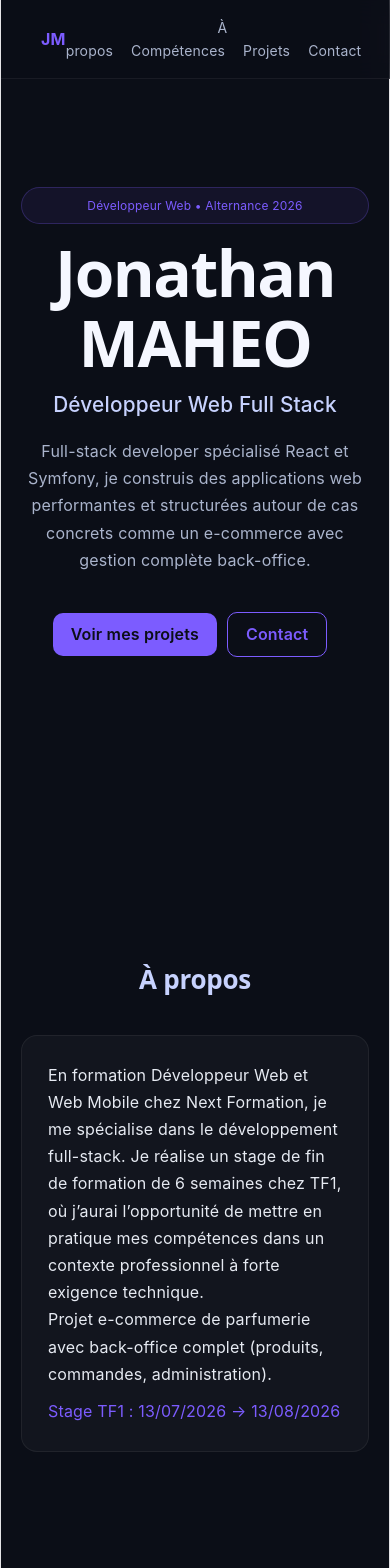
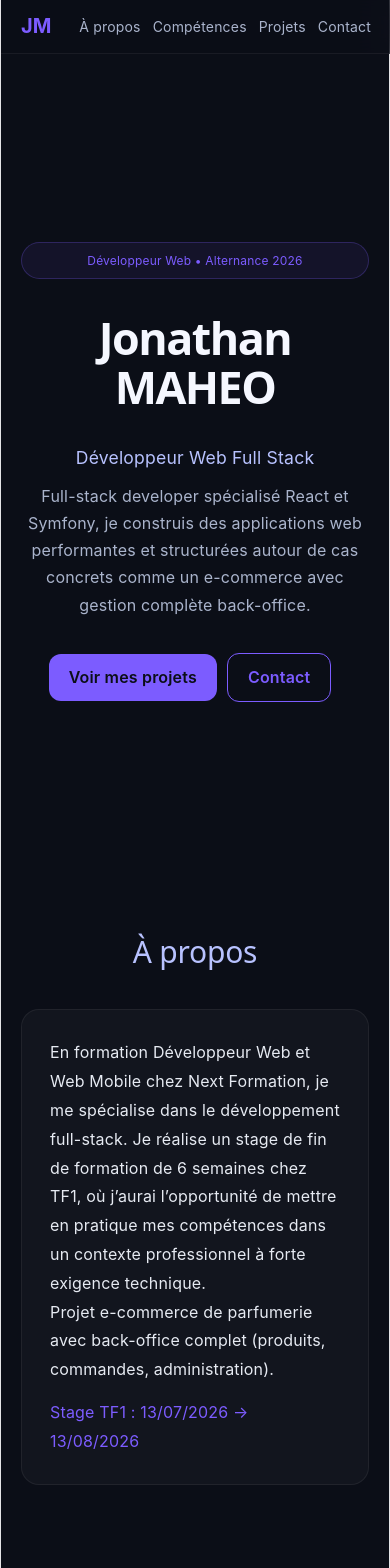
Before and after one commit to jonathanmaheo/portfolio, a React app: page / in a window 390 px wide. Shown: the top 1568 px of the page. Built offline with nearby package versions, Linux system fonts and the light colour scheme; the HTML template or start-up script is replaced by a standard one.

Commit message:
fix navbar responsive

```diff
--- a/src/App.css
+++ b/src/App.css
@@ -5,56 +5,86 @@
   font-family: Inter, system-ui, sans-serif;
 }
 
+html {
+  scroll-behavior: smooth;
+}
+
 body {
   background: #0B0E17;
   color: #E6EAF2;
+  overflow-x: hidden;
 }
 
-/* NAV */
+/* ===================== */
+/* NAVBAR */
+/* ===================== */
+
 .nav {
   position: fixed;
   top: 0;
   width: 100%;
+
   padding: 16px 40px;
+
   display: flex;
   justify-content: space-between;
   align-items: center;
-  background: rgba(11,14,23,0.75);
+
+  flex-wrap: wrap;
+
+  background: rgba(11, 14, 23, 0.75);
   backdrop-filter: blur(14px);
+
   border-bottom: 1px solid rgba(255,255,255,0.06);
+
   z-index: 1000;
 }
 
 .logo {
+  font-size: 20px;
   font-weight: 700;
   color: #7C5CFF;
 }
 
+.links {
+  display: flex;
+  align-items: center;
+  gap: 22px;
+  flex-wrap: wrap;
+}
+
 .links a {
-  margin-left: 18px;
   text-decoration: none;
   color: #AAB4CC;
   font-size: 14px;
+
+  white-space: nowrap;
+
+  transition: 0.2s;
 }
 
 .links a:hover {
   color: #7C5CFF;
 }
 
+/* ===================== */
 /* HERO */
+/* ===================== */
+
 .hero {
   min-height: 100vh;
+
   display: flex;
   align-items: center;
   justify-content: center;
-  padding: 120px 20px;
+
+  padding: 140px 20px 80px;
 }
 
 .hero-box {
   text-align: center;
   max-width: 820px;
 
-  /* IMPORTANT: empêche les chevauchements */
   display: flex;
   flex-direction: column;
   gap: 14px;
@@ -62,138 +92,232 @@ body {
 
 .badge {
   display: inline-block;
+
   padding: 6px 14px;
+
   border-radius: 999px;
+
   font-size: 12px;
+
   color: #7C5CFF;
+
   background: rgba(124,92,255,0.08);
+
   border: 1px solid rgba(124,92,255,0.25);
 }
 
-/* TITRES PRO (SOBRES, PAS FLASHY) */
 h1 {
   font-size: 4rem;
+
   font-weight: 850;
+
   letter-spacing: -1.5px;
+
   color: #F5F7FF;
+
   line-height: 1.1;
-  margin: 0;
 }
 
 .subtitle {
   font-size: 1.3rem;
-  font-weight: 500;
-  color: #C7D2FE;
-  margin: 0;
+  color: #B8C2FF;
 }
 
 .desc {
-  margin-top: 8px;
   color: #AAB4CC;
-  max-width: 600px;
-  margin-inline: auto;
+
   line-height: 1.7;
+
+  max-width: 650px;
+
+  margin: auto;
 }
 
-/* SECTIONS */
+/* ===================== */
+/* BUTTONS */
+/* ===================== */
+
+.cta {
+  margin-top: 20px;
+}
+
+.btn {
+  display: inline-block;
+
+  padding: 12px 20px;
+
+  border-radius: 12px;
+
+  text-decoration: none;
+
+  font-weight: 600;
+
+  margin-right: 10px;
+
+  transition: 0.2s;
+}
+
+.btn {
+  background: #7C5CFF;
+  color: #0B0E17;
+}
+
+.btn:hover {
+  transform: translateY(-2px);
+}
+
+.ghost {
+  border: 1px solid #7C5CFF;
+
+  background: transparent;
+
+  color: #7C5CFF;
+}
+
+/* ===================== */
+/* SECTION */
+/* ===================== */
+
 .section {
-  padding: 120px 20px;
   max-width: 1000px;
+
   margin: auto;
+
+  padding: 110px 20px;
+
   text-align: center;
 }
 
 h2 {
-  font-size: 26px;
-  font-weight: 700;
-  color: #C7D2FE;
+  font-size: 30px;
+
+  color: #B8C2FF;
+
   margin-bottom: 40px;
 }
 
+/* ===================== */
 /* CARD */
-.card, .project {
+/* ===================== */
+
+.card,
+.project {
   background: rgba(255,255,255,0.03);
+
   border: 1px solid rgba(255,255,255,0.06);
-  padding: 26px;
-  border-radius: 16px;
+
+  padding: 28px;
+
+  border-radius: 18px;
+
+  line-height: 1.8;
+
   text-align: left;
-  line-height: 1.7;
-  transition: 0.2s;
+
+  transition: 0.25s;
 }
 
-.card:hover, .project:hover {
-  border-color: rgba(124,92,255,0.4);
-  transform: translateY(-3px);
+.card:hover,
+.project:hover {
+  transform: translateY(-4px);
+
+  border-color: rgba(124,92,255,0.45);
 }
 
-/* HIGHLIGHT */
 .highlight {
+  margin-top: 14px;
+
   color: #7C5CFF;
-  margin-top: 10px;
 }
 
+/* ===================== */
 /* SKILLS */
+/* ===================== */
+
 .grid {
   display: grid;
-  grid-template-columns: repeat(auto-fit, minmax(130px, 1fr));
-  gap: 12px;
+
+  grid-template-columns: repeat(auto-fit, minmax(140px,1fr));
+
+  gap: 14px;
 }
 
 .skill {
-  padding: 12px;
-  border-radius: 12px;
+  padding: 14px;
+
+  border-radius: 14px;
+
   background: rgba(255,255,255,0.03);
+
   border: 1px solid rgba(255,255,255,0.06);
-  text-align: center;
+
   transition: 0.2s;
 }
 
 .skill:hover {
+  transform: translateY(-3px);
+
   border-color: #7C5CFF;
-  transform: translateY(-3px);
 }
 
-/* BUTTONS */
-.cta {
-  margin-top: 24px;
-}
+/* ===================== */
+/* FOOTER */
+/* ===================== */
 
-.btn {
-  display: inline-block;
-  padding: 10px 18px;
-  background: #7C5CFF;
-  color: #0B0E17;
-  border-radius: 10px;
-  font-weight: 600;
-  text-decoration: none;
-  margin-right: 10px;
-}
-
-.btn:hover {
-  background: #6A4CFF;
-}
-
-.ghost {
-  background: transparent;
-  border: 1px solid #7C5CFF;
-  color: #7C5CFF;
-}
-
-/* FOOTER */
 footer {
   text-align: center;
+
   padding: 40px;
+
   color: #667085;
 }
 
+/* ===================== */
 /* ANIMATION */
+/* ===================== */
+
 .reveal {
   opacity: 0;
-  transform: translateY(24px);
-  transition: 0.7s ease;
+
+  transform: translateY(25px);
+
+  transition: 0.7s;
 }
 
 .reveal.active {
   opacity: 1;
+
   transform: translateY(0);
 }
+
+/* ===================== */
+/* MOBILE */
+/* ===================== */
+
+@media (max-width: 768px) {
+
+  .nav {
+    padding: 15px 20px;
+  }
+
+  .links {
+    gap: 12px;
+  }
+
+  h1 {
+    font-size: 2.8rem;
+  }
+
+  .subtitle {
+    font-size: 1.1rem;
+  }
+
+  .hero {
+    padding-top: 180px;
+  }
+
+  .section {
+    padding: 90px 20px;
+  }
+
+}
```
